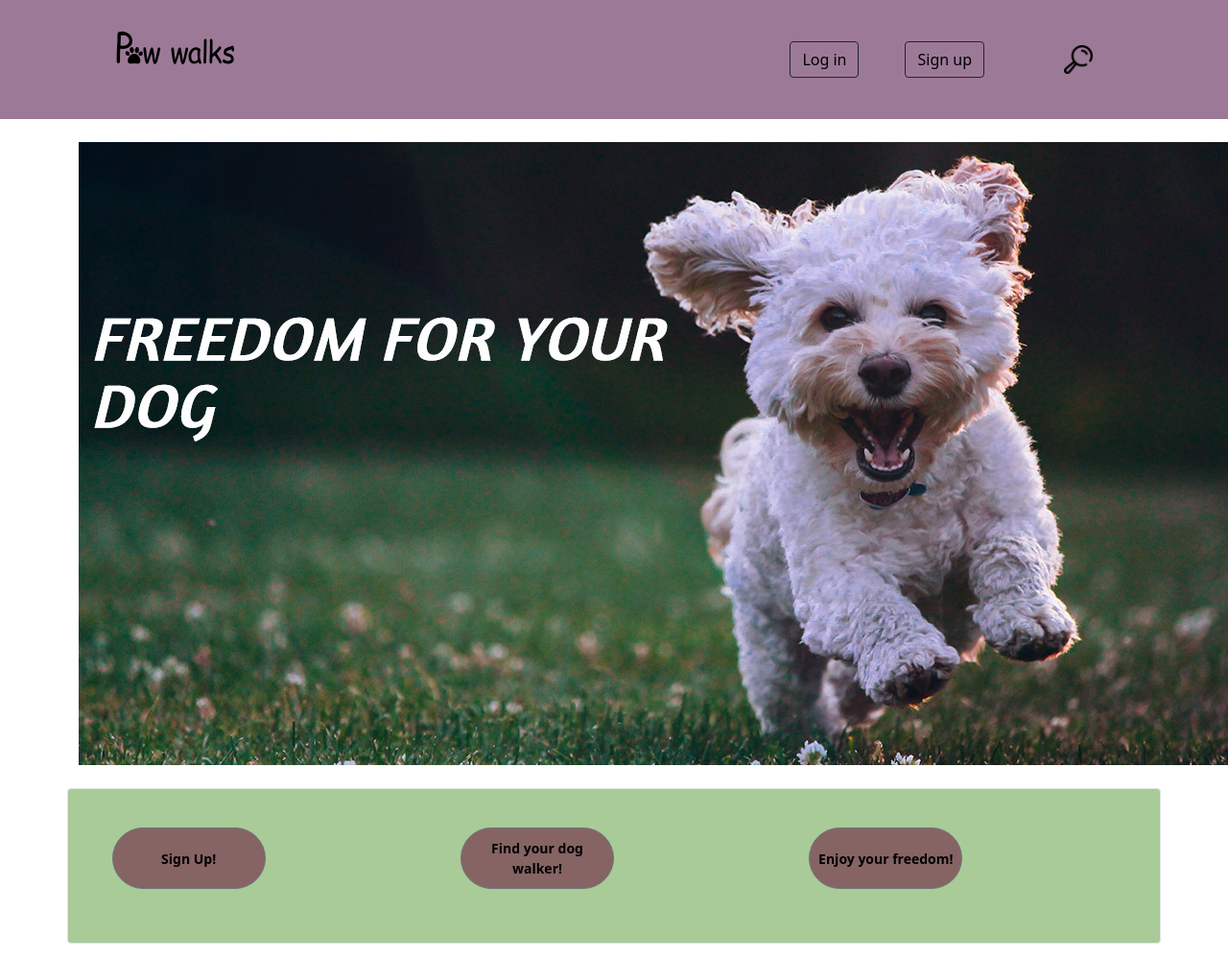
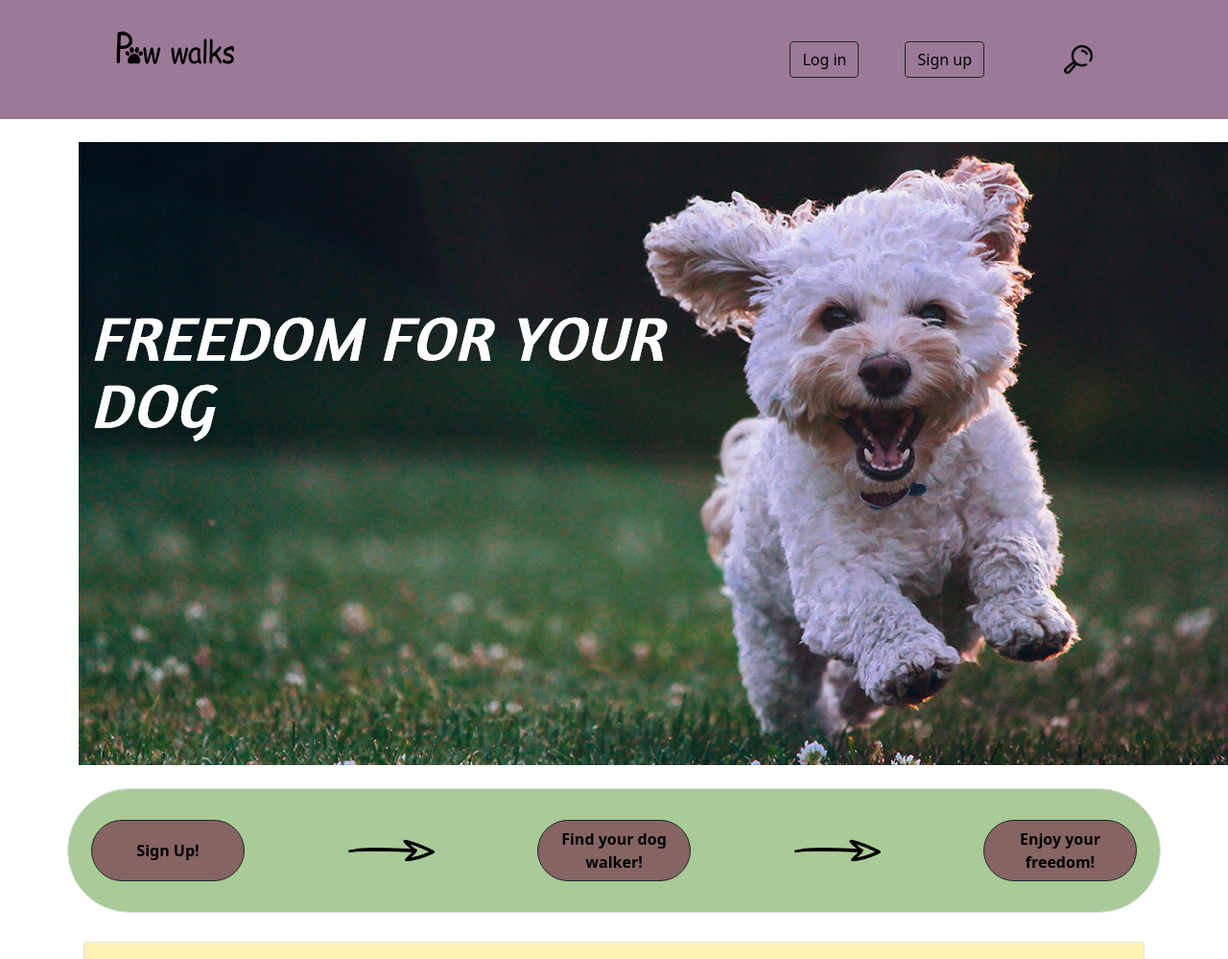
Before and after one commit to ivonamilankovic/dog_walk_project, a PHP site: page /home.php in a window 1280 px wide; the page is wider, and only the part inside the window is pictured. Shown: the top 999 px of that part at 96% size. Run offline with PHP 8.4, Linux system fonts and the light colour scheme.

Commit message:
homePage

```diff
--- a/css/homeStyle.css
+++ b/css/homeStyle.css
@@ -49,17 +49,18 @@
 .lista{
     list-style-type: none;
 }
-.three-lines {
-    display: -webkit-box;
-    -webkit-box-orient: vertical;
-    -webkit-line-clamp: 3;
-    overflow: hidden;
-}
 .sirina-kartice{
     width: 600px;
     display: flex;
     align-items: center;
     justify-content: center;
+}
+.search{
+    color: #ffffff;
+}
+.search:hover{
+    color: #000000;
+    background-color: #ffffff;
 }
 
 #goToLogin, #goToSignup{
--- a/home.php
+++ b/home.php
@@ -70,12 +70,13 @@
     <div class=" d-flex justify-content-around">
     <div class="collapse" id="navbarToggleExternalContent">
         <div class="p-4">
-            <div class="input-group rounded" style="width: 600px">
-                <input type="search" class="form-control rounded" placeholder="Search for dog walkers..." aria-label="Search" aria-describedby="search-addon" />
-                <span class="input-group-text border-0" id="search-addon">
-                <button type="button" class="btn btn-light">Search</button>
-                </span>
+            <div class="input-group rounded" style="width: 600px; height: 60px">
+                <input type="search" class="form-control rounded border border-dark" placeholder="Search for dog walkers..." aria-label="Search" aria-describedby="search-addon" />
+                <button type="button" class="btn btn-dark search" style="width: 120px">Search</button>
             </div>
+        </div>
+        <div class="d-flex justify-content-center">
+        <button type="button" class="btn btn-outline-dark" style="width: 600px">Show all dog walkers...</button>
         </div>
     </div>
     </div>
@@ -84,14 +85,14 @@
         <img src="images/freedom.jpg" alt="dog">
     </div>
     <!--how to use site-->
-    <div class="container border rounded p-4 mt-4" style="background-color: rgba(142,187,119,0.76)">
-        <div class="position-relative mt-4 pt-4">
-            <div class="d-flex justify-content-around">
-            <button type="button" class="translate-middle btn btn-sm btn-secondary rounded-pill" style="width: 10rem; height:4rem; background-color: #866464"><b>Sign Up!</b></button>
-            <button type="button" class=" translate-middle btn btn-sm btn-secondary rounded-pill" style="width: 10rem; height:4rem; background-color: #866464""><b>Find your dog walker!</b></button>
-            <button type="button" class="translate-middle btn btn-sm btn-secondary rounded-pill" style="width: 10rem; height:4rem; background-color: #866464""><b>Enjoy your freedom!</b></button>
+    <div class="container border rounded-pill p-4 mt-4" style="background-color: rgba(142,187,119,0.76)">
+            <div class="d-flex justify-content-between align-items-center">
+                <button type="button" class="btn btn-outline-dark rounded-pill" data-bs-toggle="modal" data-bs-target="#modal_signup" style="width: 10rem; height:4rem; background-color: #866464"><b>Sign Up!</b></button>
+                <div><img src="images/arrow.png" alt="arrow" style="width: 90px; height: 80px"></div>
+                <button type="button" class=" btn btn-outline-dark rounded-pill" style="width: 10rem; height:4rem; background-color: #866464""><b>Find your dog walker!</b></button>
+                <div><img src="images/arrow.png" alt="arrow" style="width: 90px; height: 80px"></div>
+                <button type="button" class="btn btn-outline-dark rounded-pill" style="width: 10rem; height:4rem; background-color: #866464""><b>Enjoy your freedom!</b></button>
             </div>
-        </div>
     </div>
 
     <!--Modal for Log in-->
```
Also changed, not shown: images/arrow.png (added).
